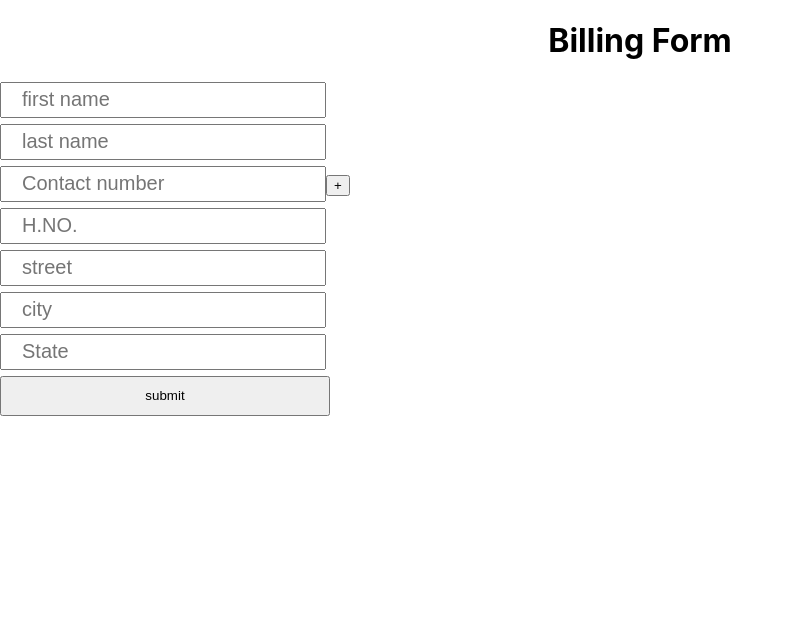
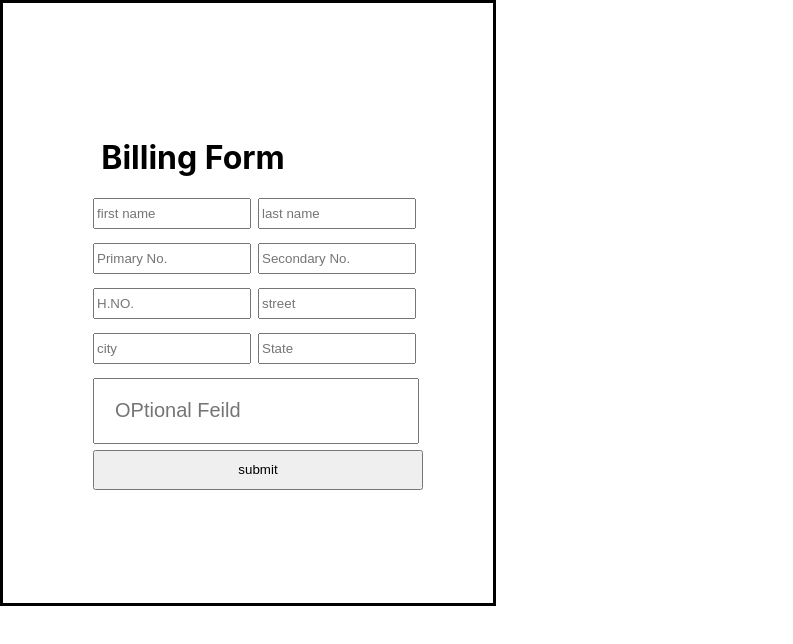
Before and after one commit to An-kitB/bookmartApp, a React (Create React App) app: page /billing in a window 1280 px wide. Shown: the top 644 px of the page, without its empty margins (0-793 px from the left). Built offline with nearby package versions, Linux system fonts and the light colour scheme.

Commit message:
form styling

```diff
--- a/src/components/billingForm/biilingFormStyles.js
+++ b/src/components/billingForm/biilingFormStyles.js
@@ -1,19 +1,31 @@
 export const biilingFormStyles = {
-    main:{
-textAlign:'center'
-    },
-    billingFeildStyle: {
+  main: {
+    textAlign: "center",
+    dispaly: "flex",
+    width:200,
+    flexWrap: "wrap",
+    flexDirection: "row",
+  },
+  billingFeildStyle: {
     width: 300,
-    height: 30,
     paddingLeft: 20,
+    height: 60,
     marginBottom: 6,
-    fontSize:20,
-    fontOpacity:.2,
+    fontSize: 20,
+    fontOpacity: 0.2,
   },
-  errorMsg:{
-     color: "red",
-     textAlign:'center',
-     fontSize:22
+  errorMsg: {
+    color: "red",
+    //  textAlign:'center',
+    fontSize: 12,
+    width: 500,
+  },
 
-  }
+  feildStyle: {
+    width: 150,
+    height: 25,
+    display: "inline-block",
+    marginRight: 15,
+    marginBottom: 20,
+  },
 };
--- a/src/components/billingForm/billingForm.js
+++ b/src/components/billingForm/billingForm.js
@@ -3,7 +3,6 @@ import React from "react";
 import { useDispatch } from "react-redux";
 import * as Yup from "yup";
 import { addAddressAction } from "../../redux/actions/action";
-import { feildStyle } from "../login/loginStyles";
 import { biilingFormStyles } from "./biilingFormStyles";
 
 const adddressSchema = Yup.object().shape({
@@ -30,13 +29,25 @@ export const BillingForm = () => {
   const dispatch = useDispatch();
 
   return (
-    <div>
+    <div
+      style={{
+        width: 400,
+        border: (10, "solid"),
+        paddingLeft: 90,
+        height: 600,
+        justifyContent: "center",
+        alignContent: "center",
+      }}
+    >
       <h1 style={biilingFormStyles.main}>Billing Form</h1>
 
       <Formik
         initialValues={{
           firstName: "",
           lastName: "",
+          Pnum: "",
+          Optional: "",
+          Snum: "",
           contactNumber: [""],
           address: {
             houseNumber: "",
@@ -54,36 +65,36 @@ export const BillingForm = () => {
       >
         {(values) => (
           <Form>
-            <div>
+            <div style={{ width: 400 }}>
+              <div style={biilingFormStyles.feildStyle}>
                 <Field
-                style={biilingFormStyles.billingFeildStyle}
+                  style={biilingFormStyles.feildStyle}
                   name="firstName"
                   placeholder="first name"
                 />
-            </div>
                 <ErrorMessage
                   name="firstName"
                   render={(msg) => (
                     <div style={biilingFormStyles.errorMsg}>{msg}</div>
                   )}
                 />
-
-            <div>
+              </div>
+              <div style={biilingFormStyles.feildStyle}>
                 <Field
-                style={biilingFormStyles.billingFeildStyle}
+                  style={biilingFormStyles.feildStyle}
                   name="lastName"
                   placeholder="last name"
                 />
-            </div>
                 <ErrorMessage
                   name="lastName"
                   render={(msg) => (
                     <div style={biilingFormStyles.errorMsg}>{msg}</div>
                   )}
                 />
-
-            <div>
-              <FieldArray
+              </div>
+            </div>
+            {/* <div> */}
+            {/* <FieldArray
                 name="contactNumber"
                 render={(arrayHelpers) => (
                   <div>
@@ -126,57 +137,105 @@ export const BillingForm = () => {
                   </div>
                 )}
               />
-            </div>
+            </div> */}
 
-            <div>
+            {/* <div> */}
+            <div style={biilingFormStyles.feildStyle}>
               <Field
-                style={biilingFormStyles.billingFeildStyle}
-                name="address.houseNumber"
-                placeholder="H.NO."
+                style={biilingFormStyles.feildStyle}
+                name="Pnum"
+                placeholder="Primary No."
               />
-            </div>
               <ErrorMessage
                 name="address.houseNumber"
                 render={(msg) => (
                   <div style={biilingFormStyles.errorMsg}>{msg}</div>
                 )}
               />
+            </div>
+            <div style={biilingFormStyles.feildStyle}>
+              <Field
+                style={biilingFormStyles.feildStyle}
+                name="Snum"
+                placeholder="Secondary No."
+              />
+              <ErrorMessage
+                name="address.houseNumber"
+                render={(msg) => (
+                  <div style={biilingFormStyles.errorMsg}>{msg}</div>
+                )}
+              />
+            </div>
 
             <div>
+              <div style={biilingFormStyles.feildStyle}>
                 <Field
-                style={biilingFormStyles.billingFeildStyle}
+                  style={biilingFormStyles.feildStyle}
+                  name="address.houseNumber"
+                  placeholder="H.NO."
+                />
+                <ErrorMessage
+                  name="address.houseNumber"
+                  render={(msg) => (
+                    <div style={biilingFormStyles.errorMsg}>{msg}</div>
+                  )}
+                />
+              </div>
+
+              <div style={biilingFormStyles.feildStyle}>
+                <Field
+                  style={biilingFormStyles.feildStyle}
                   name="address.street"
                   placeholder="street"
                 />
+                <ErrorMessage
+                  name="address.street"
+                  render={(msg) => (
+                    <div style={biilingFormStyles.errorMsg}>{msg}</div>
+                  )}
+                />
               </div>
-            <ErrorMessage name="address.street" />
-            <div>
+            </div>
+            <div style={biilingFormStyles.feildStyle}>
               <Field
-                style={biilingFormStyles.billingFeildStyle}
+                style={biilingFormStyles.feildStyle}
                 name="address.city"
                 placeholder="city"
               />
-            </div>
               <ErrorMessage
                 name="address.city"
                 render={(msg) => (
                   <div style={biilingFormStyles.errorMsg}>{msg}</div>
                 )}
               />
+            </div>
 
-            <div>
+            <div style={biilingFormStyles.feildStyle}>
               <Field
-                style={biilingFormStyles.billingFeildStyle}
+                style={biilingFormStyles.feildStyle}
                 name="address.state"
                 placeholder="State"
               />
-            </div>
               <ErrorMessage
                 name="address.state"
                 render={(msg) => (
                   <div style={biilingFormStyles.errorMsg}>{msg}</div>
                 )}
               />
+            </div>
+            <div>
+              <Field
+                style={biilingFormStyles.billingFeildStyle}
+                name="Optional"
+                placeholder="OPtional Feild"
+              />
+              <ErrorMessage
+                name="address.state"
+                render={(msg) => (
+                  <div style={biilingFormStyles.errorMsg}>{msg}</div>
+                )}
+              />
+            </div>
             <div>
               <button
                 style={{ alignContent: "center", width: 330, height: 40 }}
--- a/src/components/checkout/checkout.js
+++ b/src/components/checkout/checkout.js
@@ -12,6 +12,7 @@ export const Checkout = () => {
 
   console.log(isCheckingOut);
   const handleCheckout = () => {
+
     AddressSelector.length > 0 ? navigate("/Checkout") : alert("need address");
   };
   return (
--- a/src/components/homePage/home.js
+++ b/src/components/homePage/home.js
@@ -1,9 +1,12 @@
 import React from "react";
+import { useDispatch } from "react-redux";
 import { useNavigate } from "react-router-dom";
+import { loginAction } from "../../redux/actions/action";
 import { Navbar } from "../NavBar/navbar";
 
 export const Home = () => {
   const navigate = useNavigate();
+  const dispatch = useDispatch()
   const userFirstName = JSON.parse(
     localStorage.getItem("LoaclStorageFirstName")
   );
@@ -24,6 +27,8 @@ export const Home = () => {
   }
 
   const handleLogout = () => {
+    dispatch(loginAction())
+
     navigate("/");
   };
 
--- a/src/components/login/login.js
+++ b/src/components/login/login.js
@@ -1,27 +1,30 @@
 import { Field, Formik, ErrorMessage, Form, getIn } from "formik";
-import React from "react";
-import { useSelector } from "react-redux";
+import React, { useState } from "react";
+import { useDispatch, useSelector } from "react-redux";
 import { useNavigate } from "react-router-dom";
 import * as Yup from "yup";
+import { loginAction } from ".././../redux/actions/action";
 import { feildStyle } from "./loginStyles";
 
 const LoginSchema = Yup.object().shape({
   email: Yup.string().email("Invalid email").required("Required"),
   password: Yup.string()
     .required("No password provided.")
-    .min(8, "Password is too short - should be 8 chars minimum.")
+    .min(8, "Password is too short - should be 8 chars minimum."),
 });
 
 export const Login = () => {
   const navigate = useNavigate();
 
+  const authSelector = useSelector((state) => state.Auth);
 
+  const dispatch = useDispatch();
 
   const Auth = (userEmAil, userPassWord) => {
     JSON.parse(localStorage.getItem("LoaclStorageUserEmail")) === userEmAil &&
     JSON.parse(localStorage.getItem("LoaclStorageUserPassword")) ===
       userPassWord
-      ? navigate("/home")
+      ? dispatch(loginAction()) && navigate("/home")
       : navigate("/404");
   };
 
--- a/src/redux/actions/action.js
+++ b/src/redux/actions/action.js
@@ -59,3 +59,14 @@ export const addTotalAction = (totalSum) => {
     totalSum,
   };
 };
+
+export const loginAction = () => {
+  return {
+    type: "login",
+  };
+};
+export const logoutAction = () => {
+  return {
+    type: "logout",
+  };
+};
--- /dev/null
+++ b/src/redux/reducer/AuthRedcuer.js
@@ -0,0 +1,14 @@
+const initialstate = true;
+const AuthRedcuer = (state = initialstate, action) => {
+  switch (action.type) {
+    case "login":
+      return (state = true);
+    case "logout":
+      return (state = false);
+
+    default:
+      return state;
+  }
+};
+
+export default AuthRedcuer;
--- a/src/redux/reducer/CombinedReducer.js
+++ b/src/redux/reducer/CombinedReducer.js
@@ -1,6 +1,7 @@
 import { combineReducers } from "redux";
 import AddressReducer from "./AddressReducer";
 import AddtocartReducer from "./addTocarReducer";
+import AuthRedcuer from "./AuthRedcuer";
 import CartReducer from "./CartReducer";
 import TotalReducer from "./totalSumReducer";
 
@@ -9,6 +10,7 @@ const Rootreducer = combineReducers({
   Quantity: AddtocartReducer,
   Address: AddressReducer,
   TotalSum: TotalReducer,
+  Auth : AuthRedcuer,
 });
 
 export default Rootreducer;
```
Also changed, not shown: src/App.js (+18 -6 lines). Lines whose indentation alone changed are shown as unchanged.
